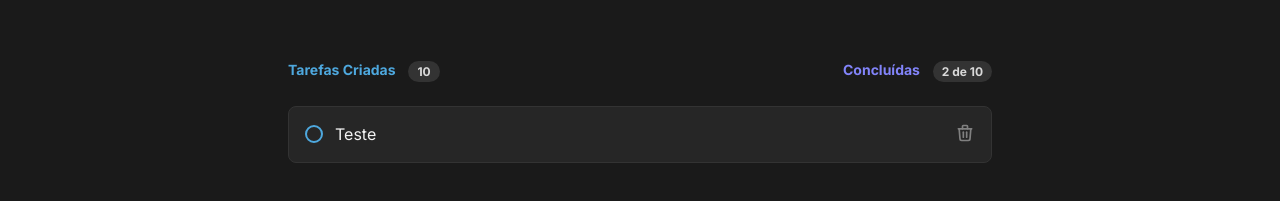
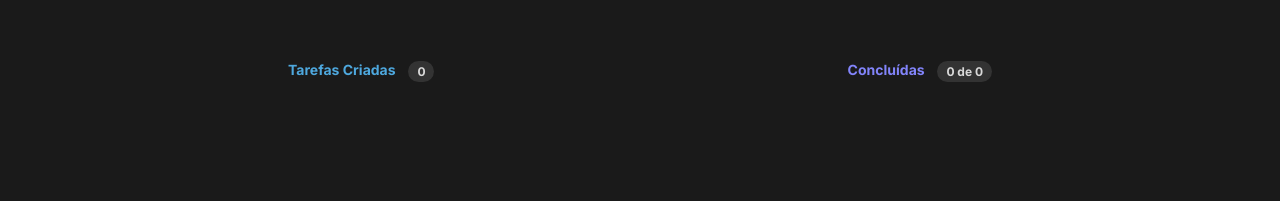
Before and after one commit to Lucasedusi/todo-vite-react, a React (Vite) app: page / in a window 1280 px wide. Shown: the part 229-430 px from the top of the page. Built offline with nearby package versions, Linux system fonts and the light colour scheme.

Commit message:
feat: create handleSubmit and deleteTask

```diff
--- a/package.json
+++ b/package.json
@@ -9,9 +9,11 @@
     "preview": "vite preview"
   },
   "dependencies": {
+    "@types/uuid": "^8.3.4",
     "react": "^18.2.0",
     "react-dom": "^18.2.0",
-    "react-icons": "^4.4.0"
+    "react-icons": "^4.4.0",
+    "uuid": "^9.0.0"
   },
   "devDependencies": {
     "@types/react": "^18.0.17",
--- a/src/App.tsx
+++ b/src/App.tsx
@@ -1,4 +1,5 @@
 import React, { useState } from "react";
+import { v4 as uuid } from "uuid";
 
 import { Header } from "./components/Header/Header";
 import { Tasks } from "./components/Tasks/Tasks";
@@ -10,18 +11,29 @@ export interface ITask {
 }
 
 function App() {
-	const [tasks, setTasks] = useState<ITask[]>([
-		{
-			id: "1",
-			title: "Teste",
-			isComplete: true,
-		},
-	]);
+	const [tasks, setTasks] = useState<ITask[]>([]);
+
+	function addTask(taskTitle: string) {
+		setTasks([
+			...tasks,
+			{
+				id: uuid(),
+				title: taskTitle,
+				isComplete: false,
+			},
+		]);
+	}
+
+	function removeTask(id: string) {
+		const removeTask = tasks.filter((task) => task.id !== id);
+
+		setTasks(removeTask);
+	}
 
 	return (
 		<>
-			<Header />
-			<Tasks tasks={tasks} />
+			<Header onAddTask={addTask} />
+			<Tasks tasks={tasks} onDelete={removeTask} />
 		</>
 	);
 }
--- a/src/components/Header/Header.tsx
+++ b/src/components/Header/Header.tsx
@@ -1,15 +1,38 @@
+import { ChangeEvent, FormEvent, useState } from "react";
+
 import { AiOutlinePlusCircle } from "react-icons/ai";
+
 import logo from "../../assets/logo.svg";
-
 import styles from "./Header.module.css";
 
-export function Header() {
+interface Props {
+	onAddTask: (taskTitle: string) => void;
+}
+
+export function Header({ onAddTask }: Props) {
+	const [title, setTitle] = useState("");
+
+	function handleSubmit(event: FormEvent) {
+		event.preventDefault();
+
+		onAddTask(title);
+		setTitle("");
+	}
+
+	function onChangeTitle(event: ChangeEvent<HTMLInputElement>) {
+		setTitle(event.target.value);
+	}
+
 	return (
 		<header className={styles.header}>
 			<img src={logo} alt="Logo" />
 
-			<form className={styles.newTaksForm}>
-				<input placeholder="Adicione uma tarefa" />
+			<form className={styles.newTaksForm} onSubmit={handleSubmit}>
+				<input
+					placeholder="Adicione uma tarefa"
+					onChange={onChangeTitle}
+					value={title}
+				/>
 				<button>
 					Criar
 					<AiOutlinePlusCircle size={20} />
--- a/src/components/Task/Task.tsx
+++ b/src/components/Task/Task.tsx
@@ -5,9 +5,10 @@ import { TbTrash } from "react-icons/tb";
 
 interface Props {
 	task: ITask;
+	onDelete: (taskId: string) => void;
 }
 
-export function Task({ task }: Props) {
+export function Task({ task, onDelete }: Props) {
 	return (
 		<div className={styles.task}>
 			<button className={styles.checkContainer}>
@@ -16,7 +17,7 @@ export function Task({ task }: Props) {
 
 			<p>{task.title}</p>
 
-			<button className={styles.deleteButton}>
+			<button className={styles.deleteButton} onClick={() => onDelete(task.id)}>
 				<TbTrash size={20} />
 			</button>
 		</div>
--- a/src/components/Tasks/Tasks.tsx
+++ b/src/components/Tasks/Tasks.tsx
@@ -5,28 +5,32 @@ import styles from "./Tasks.module.css";
 
 interface Props {
 	tasks: ITask[];
+	onDelete: (id: string) => void;
 }
 
-export function Tasks({ tasks }: Props) {
+export function Tasks({ tasks, onDelete }: Props) {
+	const tasksQuantify = tasks.length;
+	const completedTasks = tasks.filter((task) => task.isComplete).length;
+
 	return (
 		<section className={styles.task}>
 			<header className={styles.header}>
 				<div>
 					<p>Tarefas Criadas</p>
-					<span>10</span>
+					<span>{tasksQuantify}</span>
 				</div>
 
 				<div>
 					<p className={styles.textPurple}>Concluídas</p>
-					<span>2 de 10</span>
+					<span>
+						{completedTasks} de {tasksQuantify}
+					</span>
 				</div>
 			</header>
 
 			<div className={styles.list}>
 				{tasks.map((task) => (
-					<>
-						<Task task={task} />
-					</>
+					<Task key={task.id} task={task} onDelete={onDelete} />
 				))}
 			</div>
 		</section>
```
Also changed, not shown: 1 other file (tests, documents, lock files or other folders).
